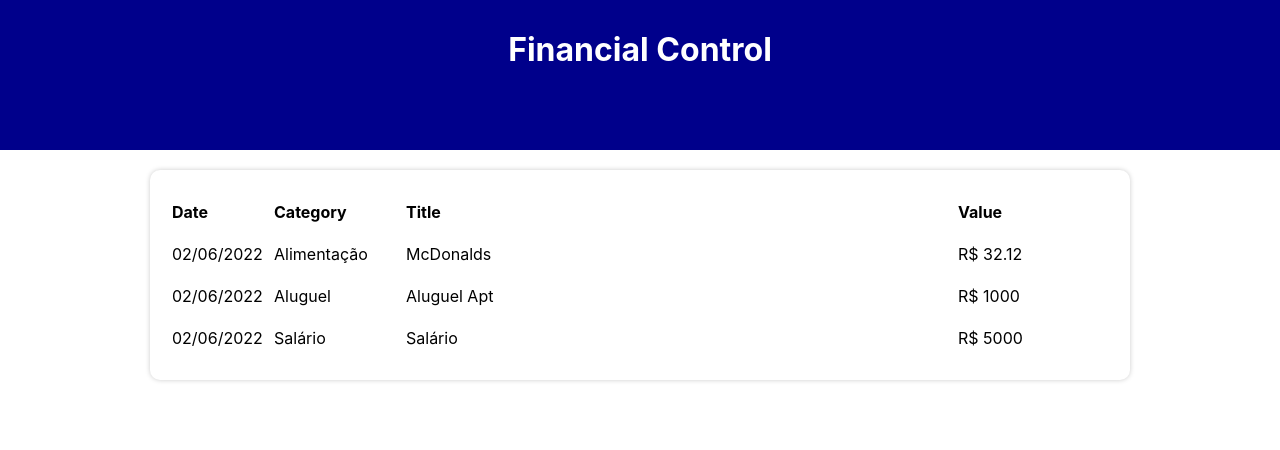
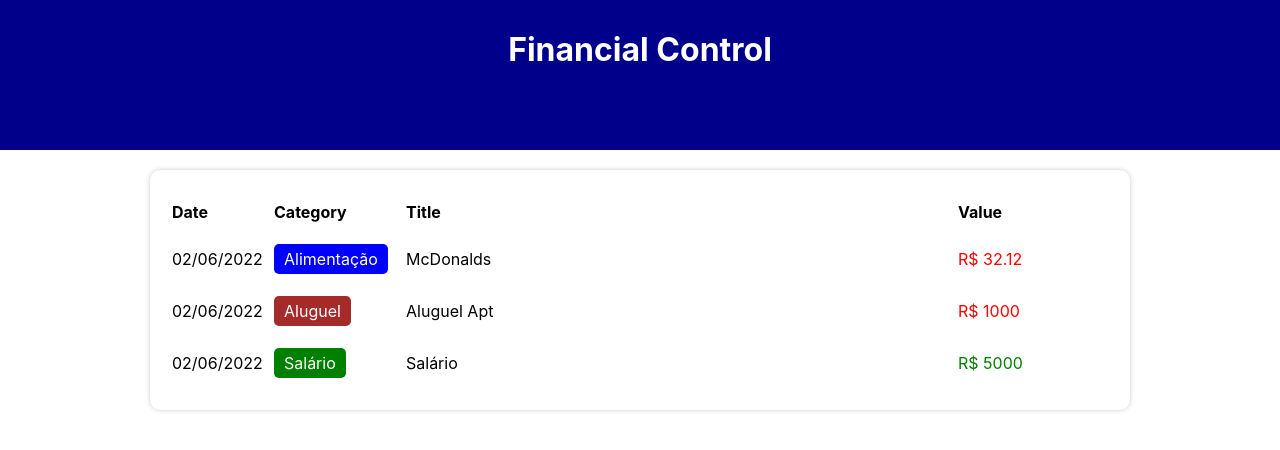
Before and after one commit to brenomorais-ti/financial, a React (Create React App) app in the folder financial-control/: page / in a window 1280 px wide. Shown: the top 450 px of the page. Built offline with nearby package versions, Linux system fonts and the light colour scheme.

Commit message:
color stylization of categories and entrances and exits

```diff
--- a/financial-control/src/components/TableItem/index.tsx
+++ b/financial-control/src/components/TableItem/index.tsx
@@ -11,9 +11,17 @@
     return (
         <C.TableLine>
             <C.TableColumn>{formatDate(item.date)}</C.TableColumn>
-            <C.TableColumn>{categories[item.category].title}</C.TableColumn>
+            <C.TableColumn>
+                <C.Category color = { categories[item.category].color }>
+                    {categories[item.category].title}
+                </C.Category>
+            </C.TableColumn>
             <C.TableColumn>{item.title}</C.TableColumn>
-            <C.TableColumn>R$ {item.value}</C.TableColumn>
+            <C.TableColumn>
+                <C.Value color = {categories[item.category].expense ? 'red' : 'green'}>
+                    R$ {item.value}
+                </C.Value>
+            </C.TableColumn>
         </C.TableLine>
     );
 }
--- a/financial-control/src/components/TableItem/styles.ts
+++ b/financial-control/src/components/TableItem/styles.ts
@@ -6,5 +6,16 @@
 
 export const TableColumn = styled.td`
     padding: 10px 0;
+`;
 
+export const Category = styled.div<{ color: string }>`
+    display: inline-block;
+    padding: 5px 10px;
+    border-radius: 5px;
+    color: #fff;
+    background-color: ${props => props.color};
 `;
+
+export const Value = styled.div<{color : string}>`
+    color: ${props => props.color};
+`;
```
